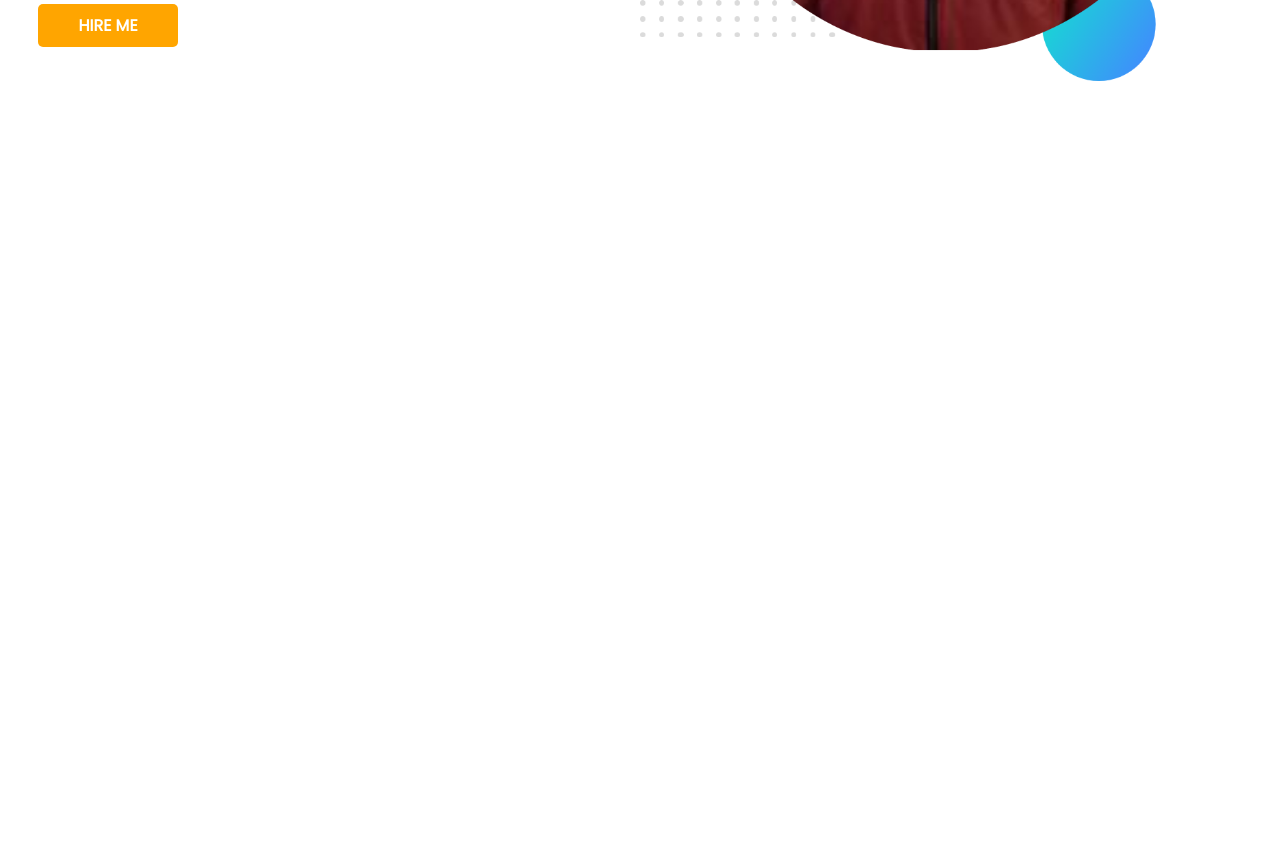
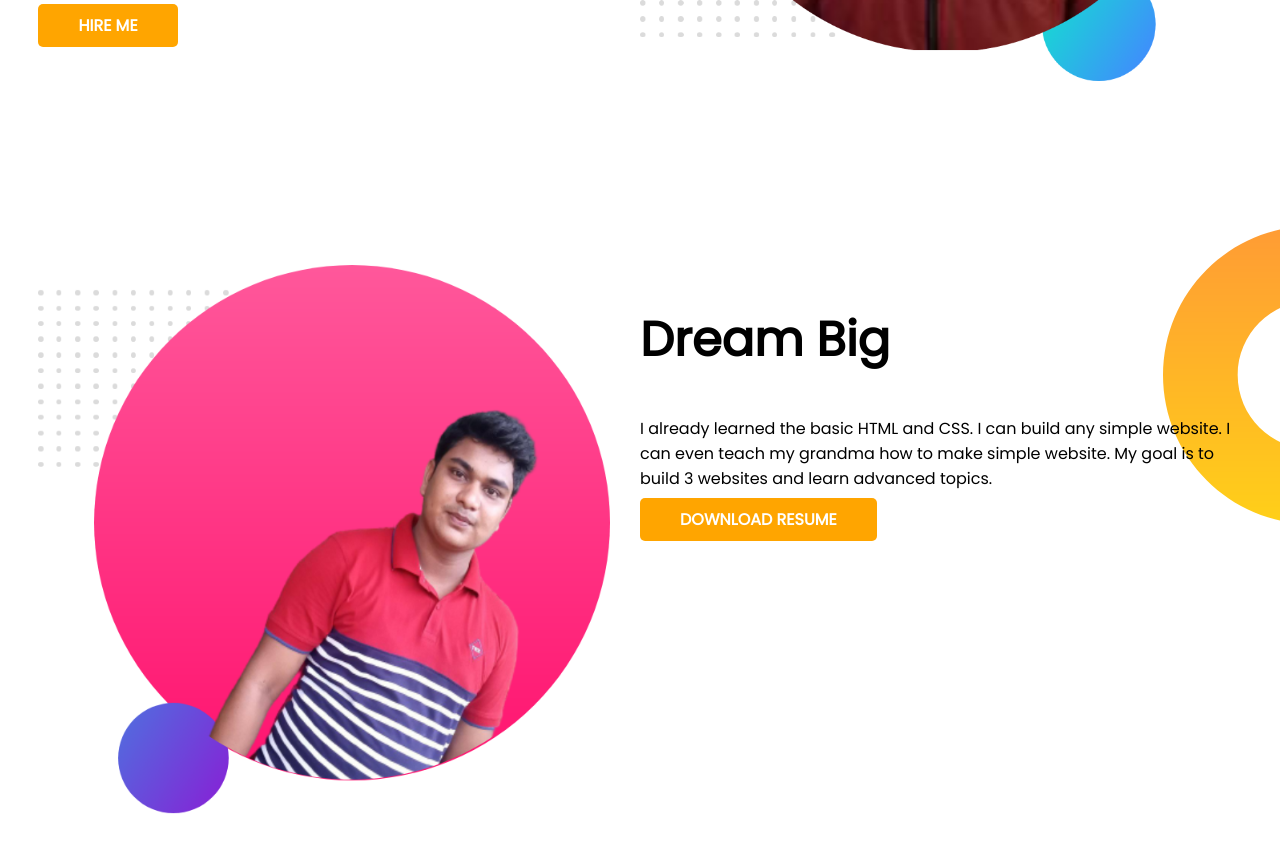
Before and after one commit to babu06/Devloper-portfolio, a plain HTML site: page index.html in a window 1280 px wide. Shown: the part 525-1387 px from the top of the page. Before the commit the page ends 800 px from the top, so only its background shows below. Drawn offline with Linux system fonts and the light colour scheme.

Commit message:
First release of Hello World!

```diff
--- a/index.html
+++ b/index.html
@@ -36,6 +36,22 @@
 
         </div>
     </section>
+    <section class="dream">
+        <div class="oh">
+            <img src="tuk.png" alt="">
+        </div>
+        <div class="oh">
+            <h1>Dream Big</h1>
+            <h2Become a web developer>
+                </h2>
+                <p>I already learned the basic HTML and CSS. I can build any simple website. I can even teach my grandma
+                    how to make simple website. My goal is to build 3 websites and learn advanced topics.
+
+                </p>
+                <a class="now" target="_blank" href=" ">DOWNLOAD RESUME</a>
+
+        </div>
+    </section>
 
 </body>
 
--- a/style.css
+++ b/style.css
@@ -10,6 +10,7 @@ h1{
 }
 section{
     display: flex;
+    margin-bottom: 100px;
 }
 .oh{
     width: 50%;
@@ -33,3 +34,8 @@ section{
     background-image: url(images/top-banner.png);
     background-repeat: no-repeat;
 }
+.dream{
+    background-image: url(images/dream-bg.png);
+    background-repeat: no-repeat;
+    background-position-x: right;
+}
```
Also changed, not shown: tuk.png (renamed from my-bg2 (1).png).
